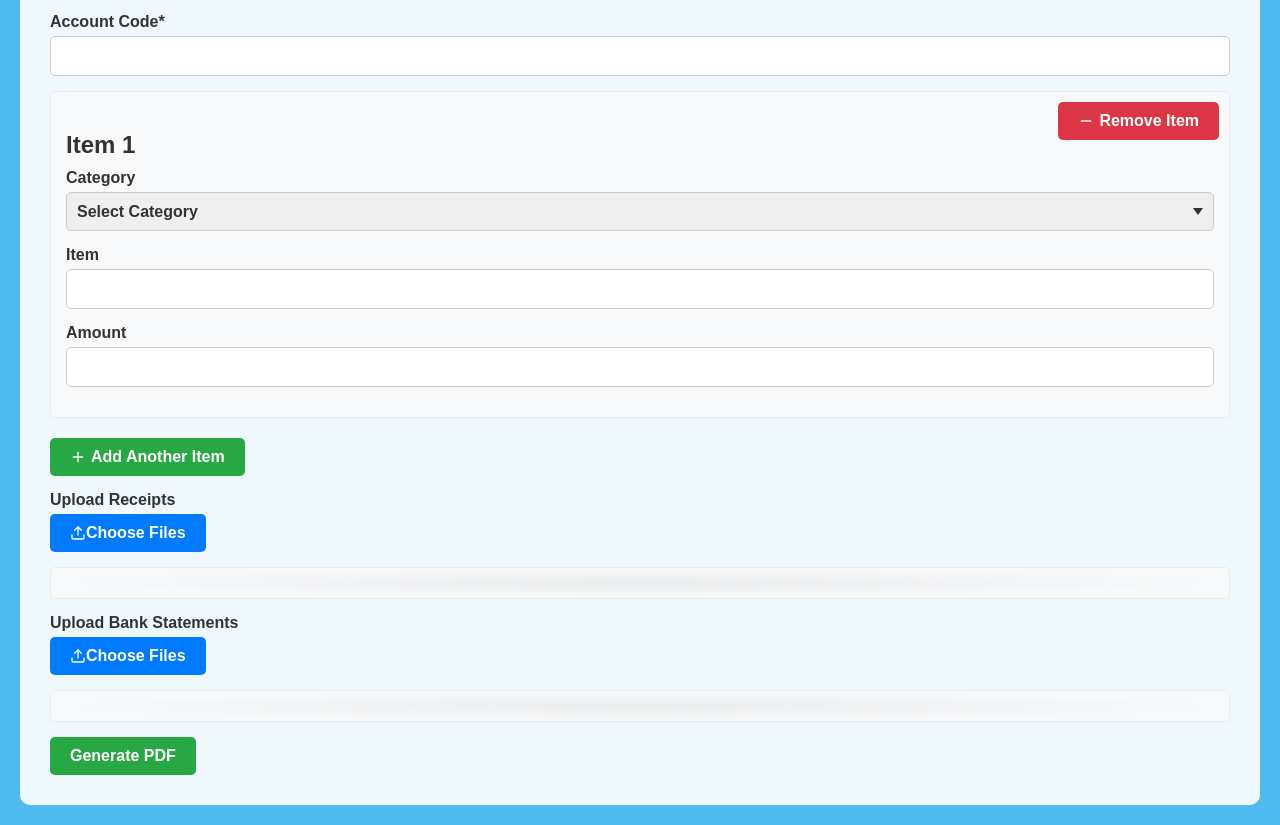
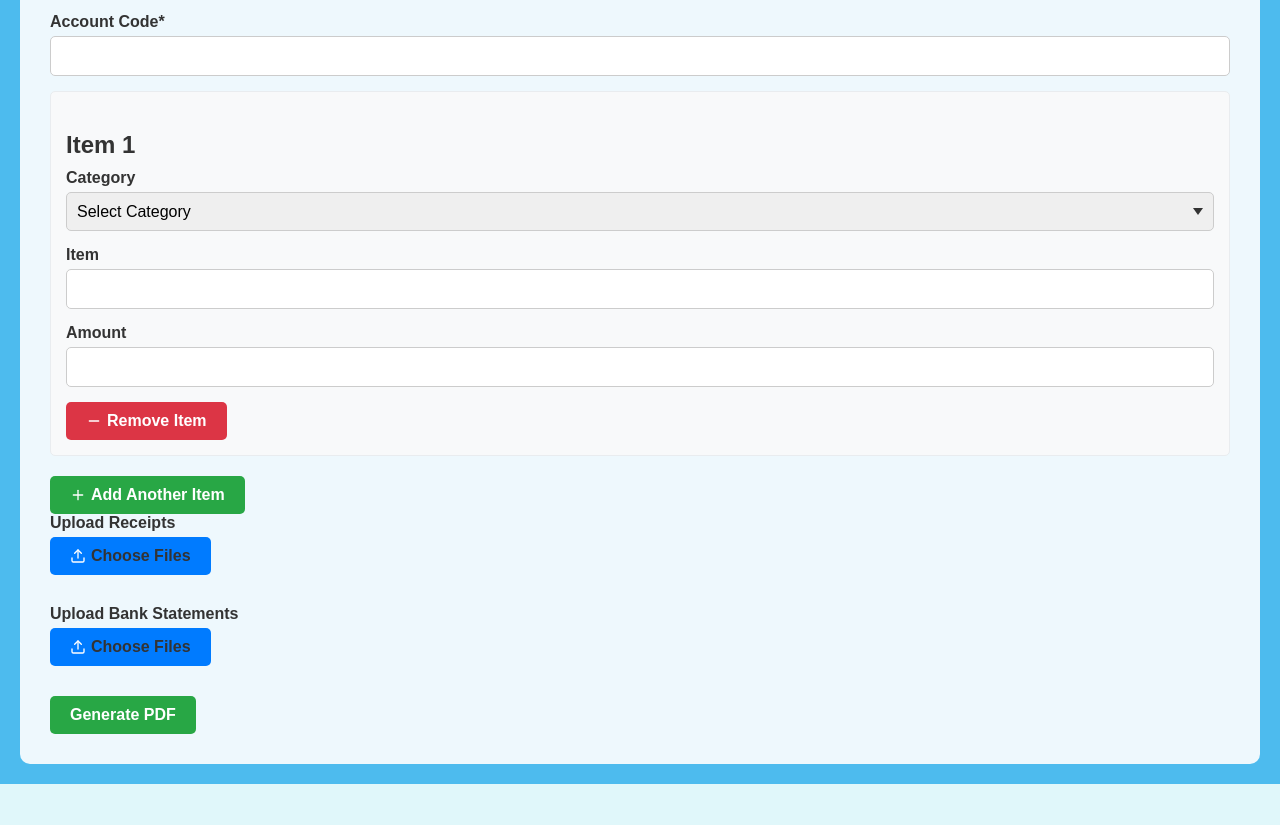
Before and after one commit to Rawted/disbursement, a React (Vite) app: page / in a window 1280 px wide. Shown: the part 619-1444 px from the top of the page. After the commit the page ends 1403 px from the top, so only its background shows below. Built offline with nearby package versions, Linux system fonts and the light colour scheme.

Commit message:
fixed margins9

```diff
--- a/src/components/MainPage.css
+++ b/src/components/MainPage.css
@@ -53,14 +53,12 @@ h3 {
   display: flex;
   flex-direction: column;
   gap: 5px;
-  margin-bottom: 15px;
+  margin-bottom: 15px; /* Added margin-bottom for spacing */
 }
 
-.input-group > label:not(.upload-label),
-.input-group > input,
-.input-group > select {
+.input-group label {
+  font-weight: bold;
   color: #333;
-  font-weight: bold;
 }
 
 .input-group .file-upload {
@@ -72,16 +70,18 @@ h3 {
   display: none;
 }
 
+/* Upload Label */
 .upload-label {
   display: inline-flex;
   align-items: center;
   padding: 10px 20px;
   background: #007BFF;
-  color: #fff;
+  color: #fff; /* Text color set to white */
   border-radius: 5px;
   cursor: pointer;
   font-weight: bold;
   transition: background-color 0.2s;
+  gap: 5px; /* Add gap between icon and text */
 }
 
 .upload-label:hover {
@@ -100,25 +100,10 @@ h3 {
 
 .text-input:focus {
   border-color: #007BFF;
-  color: #fff;
 }
 
 /* Buttons */
-.add-button {
-  margin-bottom: 15px;
-  padding: 10px 20px;
-  font-size: 1rem;
-  font-weight: bold;
-  border: none;
-  border-radius: 5px;
-  cursor: pointer;
-  background: #28a745;
-  color: #fff;
-  transition: background-color 0.2s;
-  display: inline-flex;
-  align-items: center;
-  gap: 5px;
-}
+.add-button,
 .remove-button,
 .generate-button,
 .remove-file-button {
@@ -157,40 +142,58 @@ h3 {
   display: flex;
   flex-direction: column;
   gap: 5px;
-  padding: 15px; /* Match padding with .item-group */
-  border: 1px solid #e9ecef; /* Match border with .item-group */
-  border-radius: 5px; /* Match border-radius with .item-group */
-  background: #f8f9fa; /* Same background color as .item-group */
-  position: relative; /* For the vignette effect */
-  /* Vignette effect */
-  background: radial-gradient(
-    ellipse at center,
-    rgba(0, 0, 0, 0.05),
-    rgba(0, 0, 0, 0) 70%
-  ), #f8f9fa;
+  /* No border or background by default */
 }
 
+.file-list.has-files {
+  padding: 15px;
+  border: 1px solid #e9ecef;
+  border-radius: 5px;
+  background: radial-gradient(
+      ellipse at center,
+      rgba(0, 0, 0, 0.05),
+      rgba(0, 0, 0, 0) 70%
+    ),
+    #f8f9fa;
+  position: relative;
+  animation: fadeIn 0.5s ease-in-out;
+}
+
+/* Animation Keyframes */
+@keyframes fadeIn {
+  from {
+    opacity: 0;
+    transform: translateY(-10px);
+  }
+  to {
+    opacity: 1;
+    transform: translateY(0);
+  }
+}
+
+/* File Item */
 .file-item {
   display: flex;
   align-items: center;
   justify-content: space-between;
-  /* Remove individual background and border to let .file-list styling take effect */
   background: transparent;
   padding: 0;
   border: none;
+  /* Animation is handled by Framer Motion */
 }
 
 .file-item span {
-  font-weight: bold;
-  color: #ccc;
+  font-weight: normal;
+  color: #000; /* Set text color to black */
 }
 
+/* Remove File Button */
 .remove-file-button {
   padding: 5px 10px;
   font-size: 0.9rem;
   border-radius: 5px;
   background: #dc3545;
-  color: #fff; /* Ensure the button text is white */
+  color: #fff;
   border: none;
 }
 
@@ -240,12 +243,6 @@ h3 {
   margin-bottom: 20px;
 }
 
-.remove-button {
-  position: absolute;
-  top: 10px;
-  right: 10px;
-}
-
 input[type="file"] {
   display: block;
 }
--- a/src/components/MainPage.tsx
+++ b/src/components/MainPage.tsx
@@ -428,7 +428,7 @@ const MainPage: React.FC = () => {
   return (
     <Container>
       <animated.img style={logoProps} src="/cus.png" alt="Logo" className="logo" />
-      <h1>Disbursement Form Generator</h1>
+      <h1>Document Generator</h1>
       <motion.div
         initial={{ opacity: 0, y: -20 }}
         animate={{ opacity: 1, y: 0 }}
@@ -591,12 +591,13 @@ const MainPage: React.FC = () => {
             <FiPlus /> Add Another Item
           </motion.button>
         )}
+
         {/* **Receipts Upload** */}
         <div className="input-group">
           <label>Upload Receipts</label>
           <div className="file-upload">
             <label htmlFor="receipt-upload" className="upload-label">
-              <FiUpload /> Choose Files
+              <FiUpload color="#fff" /> Choose Files
             </label>
             <input
               id="receipt-upload"
@@ -606,9 +607,15 @@ const MainPage: React.FC = () => {
               multiple
             />
           </div>
-          <div className="file-list">
+          <div className={`file-list ${receiptFiles.length > 0 ? 'has-files' : ''}`}>
             {receiptFiles.map((file, index) => (
-              <div key={index} className="file-item">
+              <motion.div
+                key={index}
+                className="file-item"
+                initial={{ opacity: 0, y: -10 }}
+                animate={{ opacity: 1, y: 0 }}
+                transition={{ duration: 0.3, delay: index * 0.1 }}
+              >
                 <span>{file.name}</span>
                 <button
                   onClick={() => removeReceiptFile(index)}
@@ -616,16 +623,17 @@ const MainPage: React.FC = () => {
                 >
                   Remove
                 </button>
-              </div>
+              </motion.div>
             ))}
           </div>
         </div>
+
         {/* **Bank Statements Upload** */}
         <div className="input-group">
           <label>Upload Bank Statements</label>
           <div className="file-upload">
             <label htmlFor="bank-upload" className="upload-label">
-              <FiUpload /> Choose Files
+              <FiUpload color="#fff" /> Choose Files
             </label>
             <input
               id="bank-upload"
@@ -635,9 +643,15 @@ const MainPage: React.FC = () => {
               multiple
             />
           </div>
-          <div className="file-list">
+          <div className={`file-list ${bankStatementFiles.length > 0 ? 'has-files' : ''}`}>
             {bankStatementFiles.map((file, index) => (
-              <div key={index} className="file-item">
+              <motion.div
+                key={index}
+                className="file-item"
+                initial={{ opacity: 0, y: -10 }}
+                animate={{ opacity: 1, y: 0 }}
+                transition={{ duration: 0.3, delay: index * 0.1 }}
+              >
                 <span>{file.name}</span>
                 <button
                   onClick={() => removeBankStatementFile(index)}
@@ -645,10 +659,11 @@ const MainPage: React.FC = () => {
                 >
                   Remove
                 </button>
-              </div>
+              </motion.div>
             ))}
           </div>
         </div>
+
         <motion.button
           onClick={generatePdf}
           className="generate-button"
```
